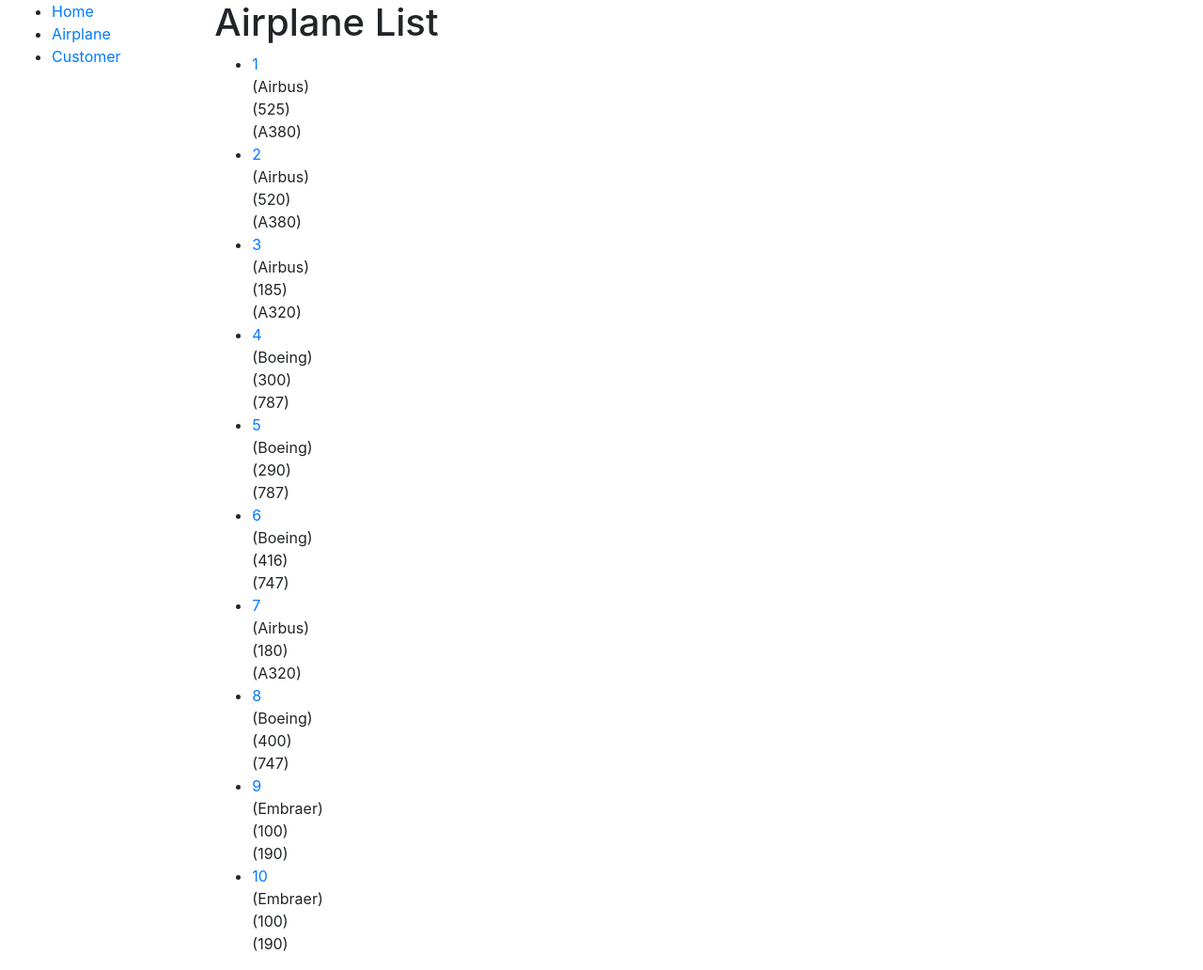
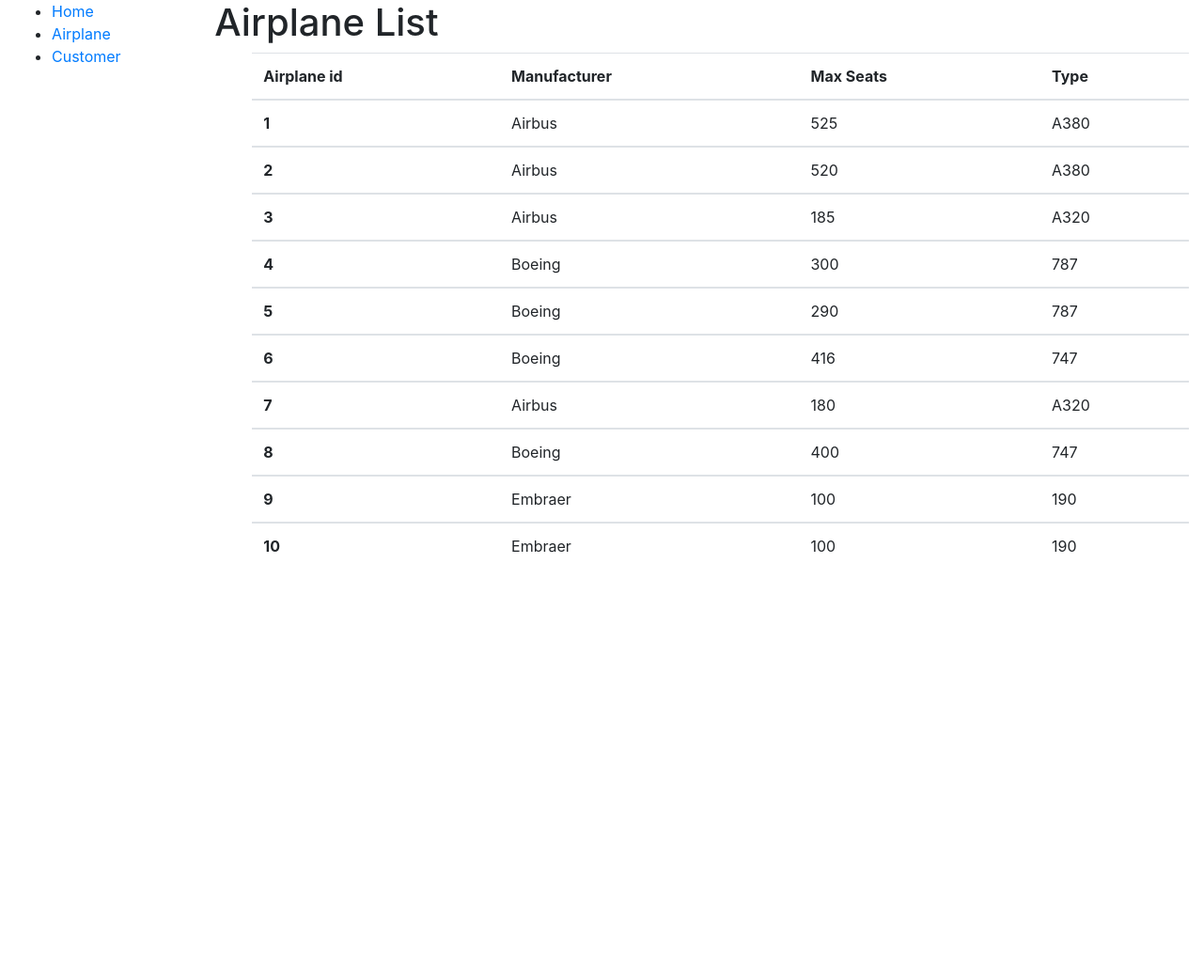
Before and after one commit to ArturoBarrios/Airplane_Web_Service, a Django app: page /myapp/airplane/ in a window 1280 px wide. Shown: the whole page at 94% size. After the commit the page ends 588 px from the top, so only its background shows below. Run offline with Django 3.2, Linux system fonts and the light colour scheme; data comes from the database, SQL or seed files in the repository; some libraries are stand-ins or nearby versions.

Commit message:
Update airplane_list.html

```diff
--- a/pyapi/myapp/templates/myapp/airplane_list.html
+++ b/pyapi/myapp/templates/myapp/airplane_list.html
@@ -4,14 +4,26 @@
   <h1>Airplane List</h1>
   {% if airplane_list %}
   <ul>
-    {% for airplane in airplane_list %}
-      <li>
-        <a href="{{ airplane.get_absolute_url }}">{{ airplane.airplane_id }}</a><br/>
-        ({{airplane.manufacturer}})<br/>
-        ({{airplane.max_seats}})<br/>
-        ({{airplane.type}})
-      </li>
-    {% endfor %}
+    <table class="table">
+      <thead>
+        <tr>
+          <th scope="col">Airplane id</th>
+          <th scope="col">Manufacturer</th>
+          <th scope="col">Max Seats</th>
+          <th scope="col">Type</th>
+        </tr>
+      </thead>
+      {% for airplane in airplane_list %}
+        <tbody>
+          <tr>
+            <th scope="row">{{airplane.airplane_id}}</th>
+            <td>{{airplane.manufacturer}}</td>
+            <td>{{airplane.max_seats}}</td>
+            <td>{{airplane.type}}</td>
+          </tr>
+        </tbody>
+      {% endfor %}
+    </table>
   </ul>
   {% else %}
     <p>There are no airplanes in the category.</p>
```
